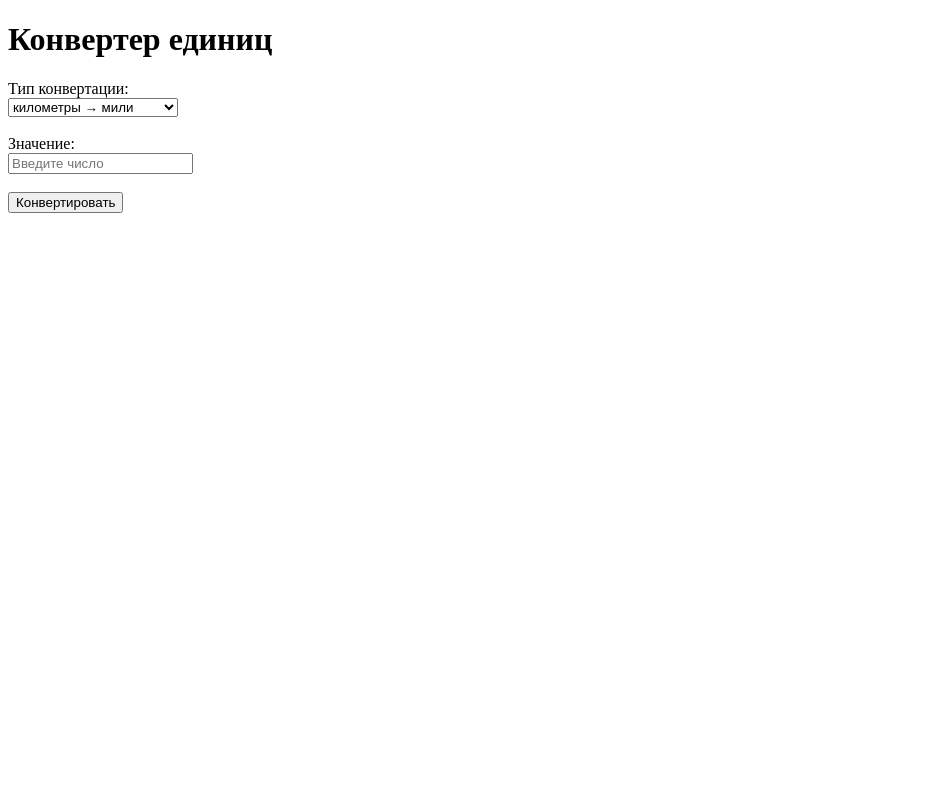
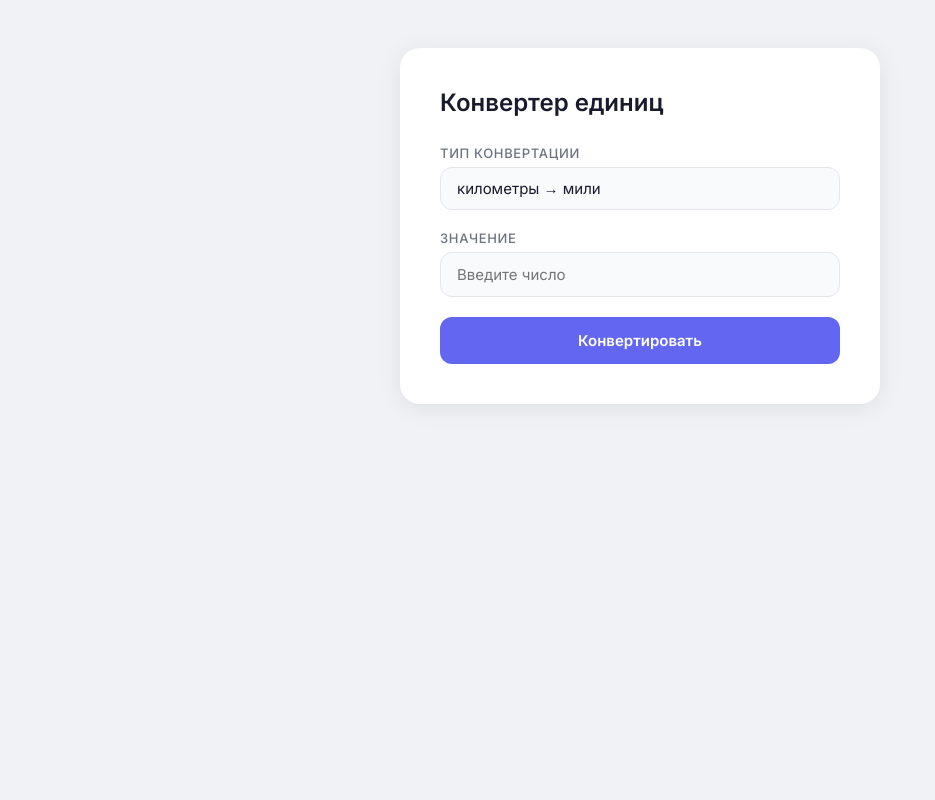
Before and after one commit to ZhitkovMV/converter-app, a Flask app: page / in a window 1280 px wide. Shown: the whole page, without its empty margins (0-935 px from the left). Run offline with Flask 3, Linux system fonts and the light colour scheme.

Commit message:
Initial commit: конвертер единиц на Flask с историей

```diff
--- a/app.py
+++ b/app.py
@@ -27,6 +27,9 @@ MENU = {
 
 # Загружаем курсы валют один раз при старте сервера
 load_rates()
+
+# История конвертаций — просто список в памяти
+history = []
 
 
 # @app.route — говорит Flask: "когда пользователь открывает /,
@@ -63,9 +66,17 @@ def index():
         result_value = func(value)
         result = f"{value} {unit_from} = {result_value:.4f} {unit_to}"
 
+        # Добавляем запись в историю
+        history.append({
+            "label": label,
+            "input": f"{value} {unit_from}",
+            "output": f"{result_value:.4f} {unit_to}",
+        })
+
     # render_template берёт файл templates/index.html и передаёт в него данные
     return render_template("index.html", menu=MENU, result=result, error=error,
-                           last_choice=last_choice, last_value=last_value)
+                           last_choice=last_choice, last_value=last_value,
+                           history=history)
 
 
 if __name__ == "__main__":
--- a/templates/index.html
+++ b/templates/index.html
@@ -3,43 +3,183 @@
 <head>
     <meta charset="UTF-8">
     <title>Конвертер единиц</title>
+    <link href="https://fonts.googleapis.com/css2?family=Inter:wght@400;500;600&display=swap" rel="stylesheet">
+    <style>
+        * {
+            box-sizing: border-box;
+            margin: 0;
+            padding: 0;
+        }
+
+        body {
+            font-family: 'Inter', sans-serif;
+            background: #f0f2f5;
+            color: #1a1a2e;
+            min-height: 100vh;
+            display: flex;
+            justify-content: center;
+            padding: 48px 16px;
+        }
+
+        .card {
+            background: #ffffff;
+            border-radius: 20px;
+            padding: 40px;
+            width: 100%;
+            max-width: 480px;
+            box-shadow: 0 4px 24px rgba(0, 0, 0, 0.08);
+            height: fit-content;
+        }
+
+        h1 {
+            font-size: 24px;
+            font-weight: 600;
+            margin-bottom: 28px;
+            color: #1a1a2e;
+        }
+
+        label {
+            display: block;
+            font-size: 13px;
+            font-weight: 500;
+            color: #6b7280;
+            margin-bottom: 6px;
+            text-transform: uppercase;
+            letter-spacing: 0.05em;
+        }
+
+        select, input[type="text"] {
+            width: 100%;
+            padding: 12px 16px;
+            border: 1.5px solid #e5e7eb;
+            border-radius: 12px;
+            font-family: 'Inter', sans-serif;
+            font-size: 15px;
+            color: #1a1a2e;
+            background: #f9fafb;
+            outline: none;
+            transition: border-color 0.2s;
+            margin-bottom: 20px;
+            appearance: none;
+        }
+
+        select:focus, input[type="text"]:focus {
+            border-color: #6366f1;
+            background: #ffffff;
+        }
+
+        button {
+            width: 100%;
+            padding: 14px;
+            background: #6366f1;
+            color: #ffffff;
+            border: none;
+            border-radius: 12px;
+            font-family: 'Inter', sans-serif;
+            font-size: 15px;
+            font-weight: 600;
+            cursor: pointer;
+            transition: background 0.2s, transform 0.1s;
+        }
+
+        button:hover {
+            background: #4f46e5;
+        }
+
+        button:active {
+            transform: scale(0.98);
+        }
+
+        .result {
+            margin-top: 24px;
+            padding: 16px 20px;
+            background: #eef2ff;
+            border-radius: 12px;
+            font-size: 16px;
+            font-weight: 500;
+            color: #4338ca;
+        }
+
+        .error {
+            margin-top: 24px;
+            padding: 16px 20px;
+            background: #fef2f2;
+            border-radius: 12px;
+            font-size: 14px;
+            color: #dc2626;
+        }
+
+        .history {
+            margin-top: 32px;
+        }
+
+        .history h3 {
+            font-size: 13px;
+            font-weight: 600;
+            color: #6b7280;
+            text-transform: uppercase;
+            letter-spacing: 0.05em;
+            margin-bottom: 12px;
+        }
+
+        .history ul {
+            list-style: none;
+            display: flex;
+            flex-direction: column;
+            gap: 8px;
+        }
+
+        .history li {
+            padding: 12px 16px;
+            background: #f9fafb;
+            border-radius: 10px;
+            font-size: 14px;
+            color: #374151;
+        }
+    </style>
 </head>
 <body>
+
+    <div class="card">
 
         <h1>Конвертер единиц</h1>
 
         <form method="POST">
 
-        <label>Тип конвертации:</label><br>
+            <label>Тип конвертации</label>
             <select name="choice">
-            <!-- menu — это словарь MENU из app.py.
-                 Flask подставляет его сюда через render_template. -->
                 {% for num, item in menu.items() %}
                     <option value="{{ num }}" {% if num == last_choice %}selected{% endif %}>{{ item[0] }}</option>
                 {% endfor %}
             </select>
 
-        <br><br>
-
-        <label>Значение:</label><br>
+            <label>Значение</label>
             <input type="text" name="value" value="{{ last_value }}" placeholder="Введите число">
-
-        <br><br>
 
             <button type="submit">Конвертировать</button>
 
         </form>
 
-    <!-- Показываем результат только если он есть -->
         {% if result %}
-        <hr>
-        <p><strong>Результат: {{ result }}</strong></p>
+            <div class="result">{{ result }}</div>
         {% endif %}
 
-    <!-- Показываем ошибку только если она есть -->
         {% if error %}
-        <p style="color: red;">{{ error }}</p>
+            <div class="error">{{ error }}</div>
         {% endif %}
+
+        {% if history %}
+            <div class="history">
+                <h3>История конвертаций</h3>
+                <ul>
+                    {% for entry in history %}
+                        <li>{{ entry.label }}: {{ entry.input }} = {{ entry.output }}</li>
+                    {% endfor %}
+                </ul>
+            </div>
+        {% endif %}
+
+    </div>
 
 </body>
 </html>
```
Lines whose indentation alone changed are shown as unchanged.
